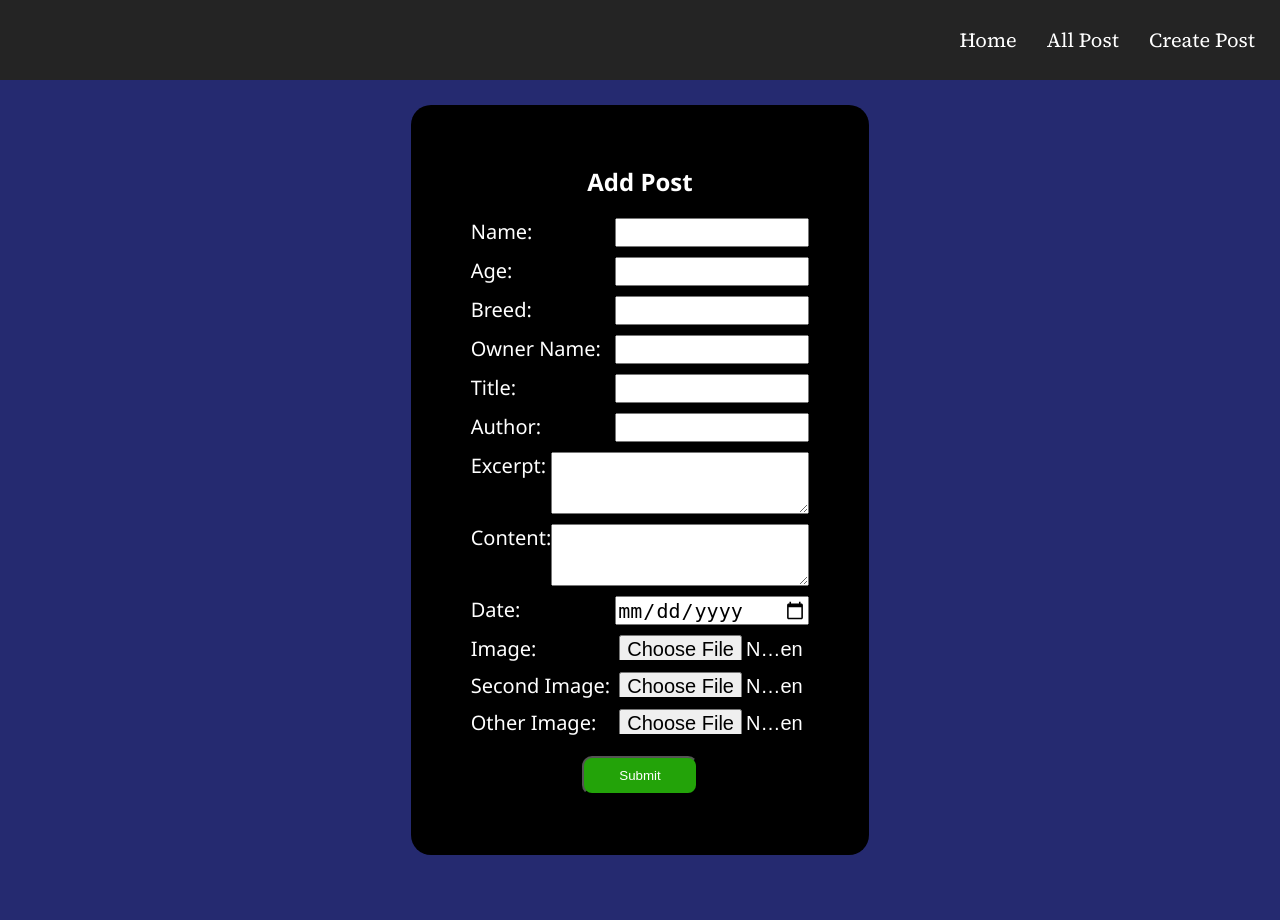
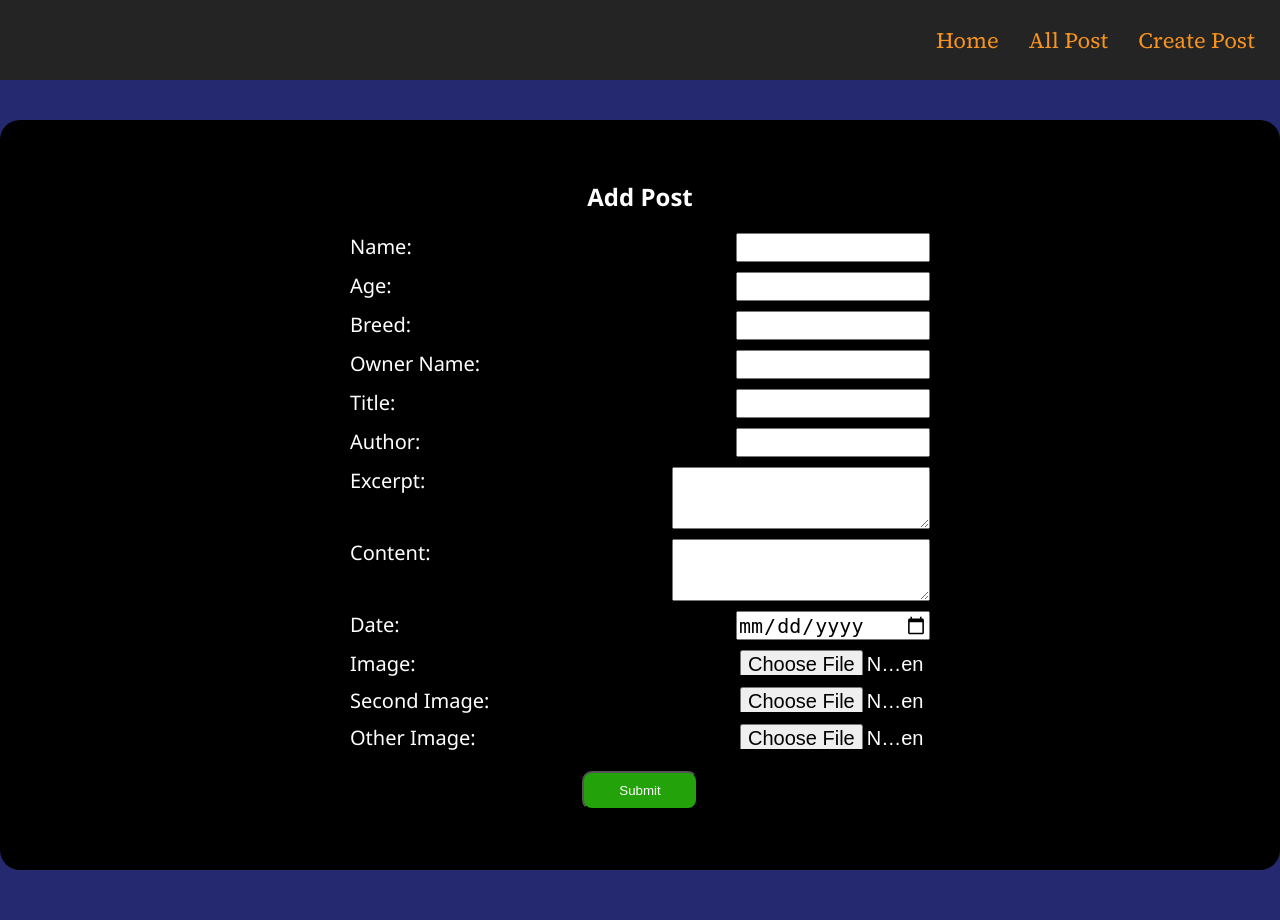
Before and after one commit to MNabeelAkhtar/Django_Dog-CleverCollar, a Django app: page /create_post/ in a window 1280 px wide. Before the commit the page ends 855 px from the top, so only its background shows below. Run offline with Django 3.2, Linux system fonts and the light colour scheme.

Commit message:
final version

```diff
--- a/home/templates/home/create_post.html
+++ b/home/templates/home/create_post.html
@@ -16,25 +16,36 @@
     }
 
     .form-container{
-        display: flex;
+        /* display: flex;
         align-items: center;
-        justify-content: center;
+        justify-content: center; */
+        /* margin-top: 120px; */
+        width: 100%;
+        margin: 80px auto;
+        /* margin-left: 34vw; */
+        /* left: 50%; */
+        /* right: 50%; */
+        /* margin-right: auto; */
         height: 100vh;
         flex-direction: column;
         color: white;
         font-family: 'Segoe UI', Tahoma, Geneva, Verdana, sans-serif;
+        position: absolute;
+        top: 40px;
     }
     .black-box{
         background-color: black;
         padding: 60px;
+        margin: auto;
         border-radius: 20px;
     }
 
     .input-container{
-        margin: 10px 0;
+        margin: 10px auto;
         font-size: 20px;
         display: flex;
         justify-content: space-between;
+        width: 50%;
     }
 
     input{
@@ -61,6 +72,9 @@
         display: flex;
         width: fit-content;
         margin-top: 20px;
+    }
+    nav{
+        position: relative;
     }
 </style>
 {% endblock %}
--- a/static/base.css
+++ b/static/base.css
@@ -4,7 +4,7 @@
 }
 
 body {
-    background-color: blue;
+    background-color: #252A70;
 }
 h1 {
     font-family: 'Source Serif 4', sans-serif;
@@ -49,5 +49,5 @@ nav a{
 
 nav a:hover{
     font-size: 22px;
-    color: blue;
+    color: #F7931E;
 }
--- a/templates/base.html
+++ b/templates/base.html
@@ -19,7 +19,12 @@
         <link rel="stylesheet" href={% static "base.css"%}>
         {% block css_files %}
         {% endblock%}
-
+        <style>
+            a{
+                font-size: 22px;
+                color: #F7931E !important;
+            }
+        </style>
     </head>
     <body style="background-color: #252A70;">
         <header>
```
Also changed, not shown: home/templates/home/includes/post.html (+7 -3 lines).
